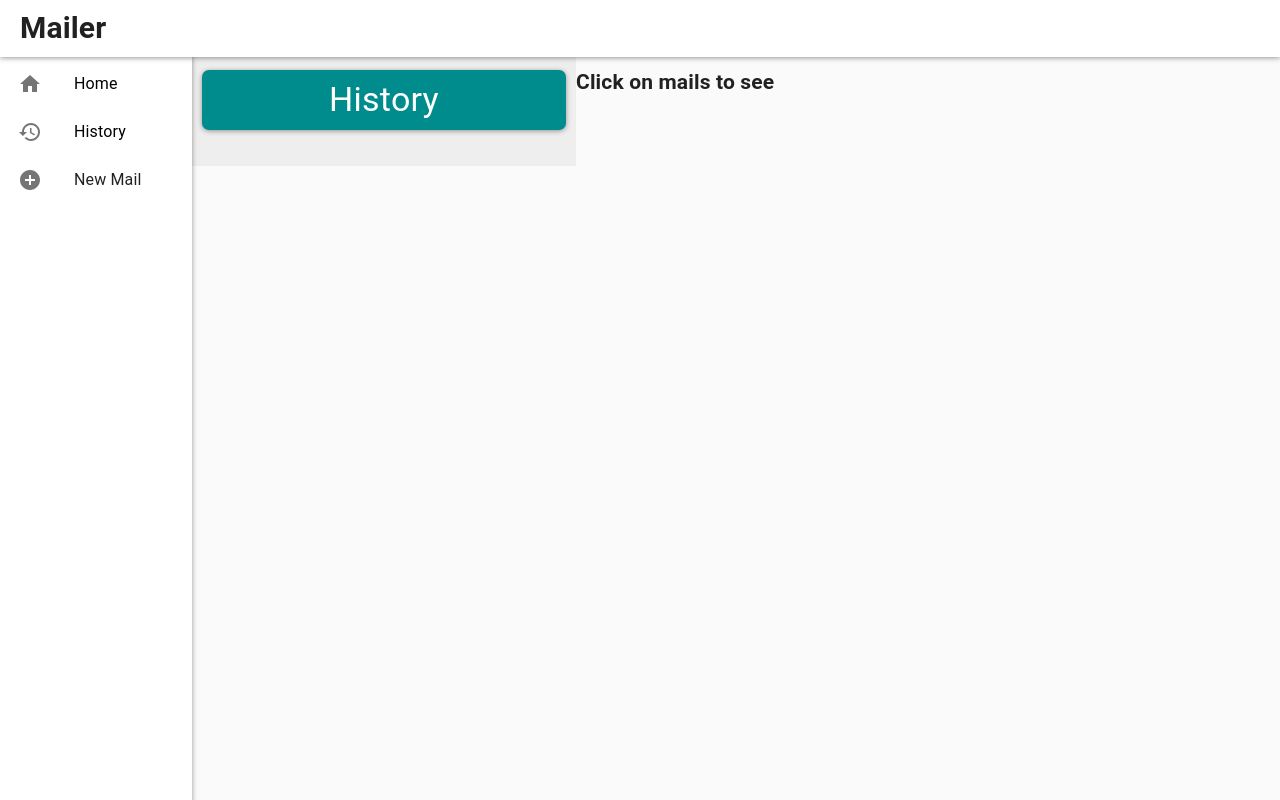
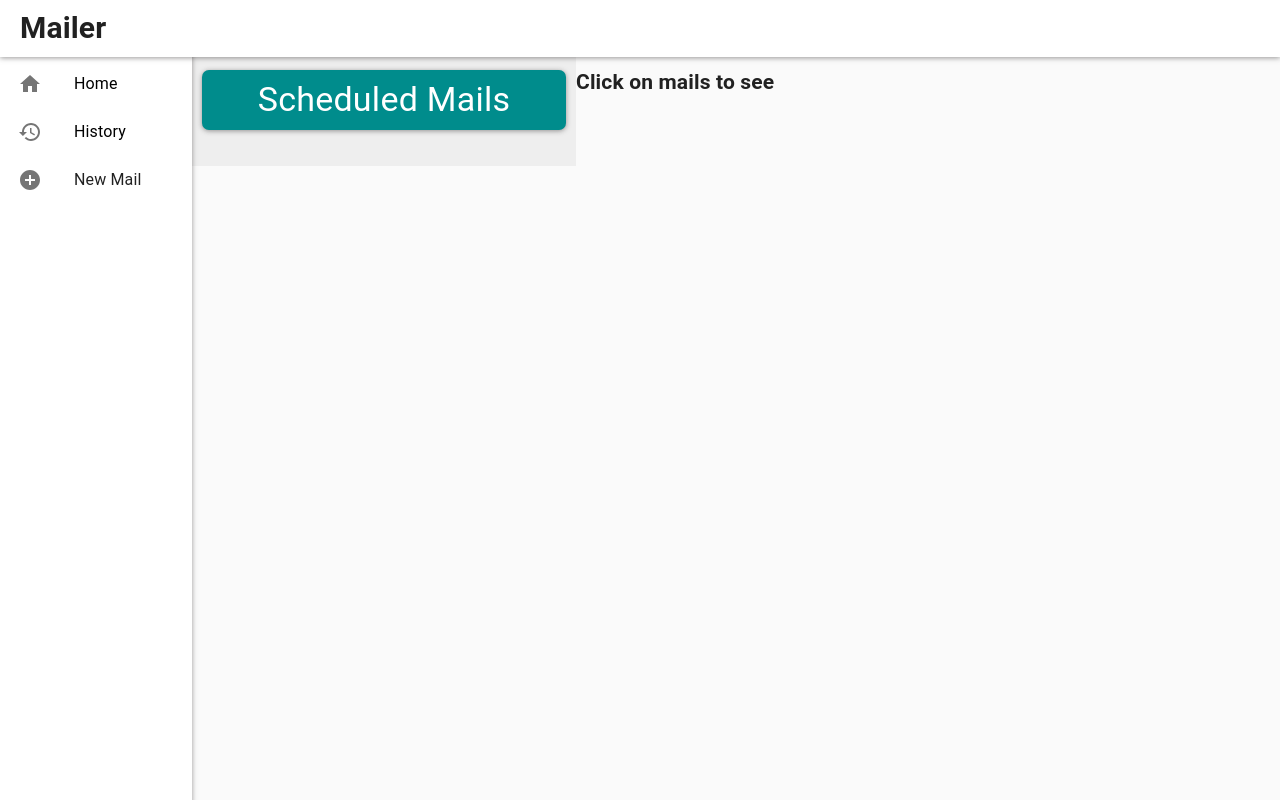
Before and after one commit to VenuChoudhary001/Mailer, a React (Create React App) app: page /history in a window 1280 px wide. Built offline with nearby package versions, Linux system fonts and the light colour scheme.

Commit message:
history page added

```diff
--- a/src/Router.js
+++ b/src/Router.js
@@ -11,7 +11,7 @@ const ReactRouterSetup = () => {
       <Router>
         <Switch>
           <Route  exact path="/home">
-            <Home u="home"/>
+            <Home />
           </Route>
           <Route exact path="/">
             <Login />
@@ -20,7 +20,7 @@ const ReactRouterSetup = () => {
             <Loginredirect />
           </Route>
           <Route  exact path="/history">
-            <Home u="history"/>
+            <Home />
           </Route>
         </Switch>
       </Router>
--- a/src/components/mail-list.jsx
+++ b/src/components/mail-list.jsx
@@ -9,15 +9,8 @@ import {
 } from "@material-ui/core";
 import MAIL_CONTEXT from "../context/mail-context";
 import USER_CONTEXT from "../context/user-context";
-const MailList =(props) => {
-  const u= props.name ;
-  var Heading = "heading";
-  if (u==="home"){
-    Heading= "Scheduled Mails";
-  }
-  else if (u=== "history"){
-    Heading="History";
-  }
+const MailList =() => {
+
   const { allMail, viewMail, setViewMail, setShow } = useContext(MAIL_CONTEXT);
   const {user}=useContext(USER_CONTEXT);
 
@@ -28,7 +21,7 @@ const MailList =(props) => {
     <>
       <div className="mail-list">
         <div className="mail-header ">
-          <Typography variant="h4">{Heading}</Typography>
+          <Typography variant="h4">Scheduled Mails</Typography>
         </div>
 
         <List>
```
Also changed, not shown: src/Pages/History/history.jsx (added, +36 -0 lines).
